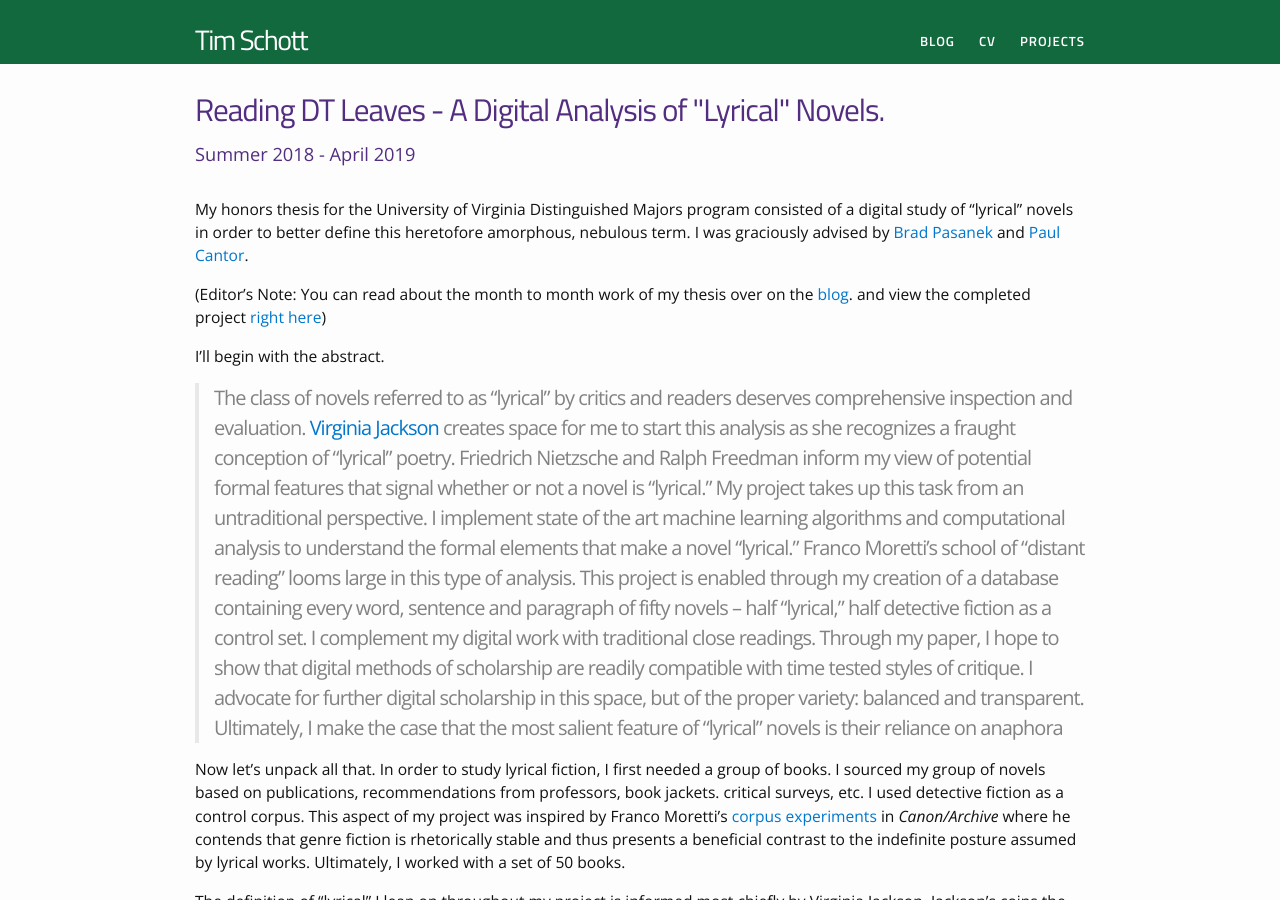
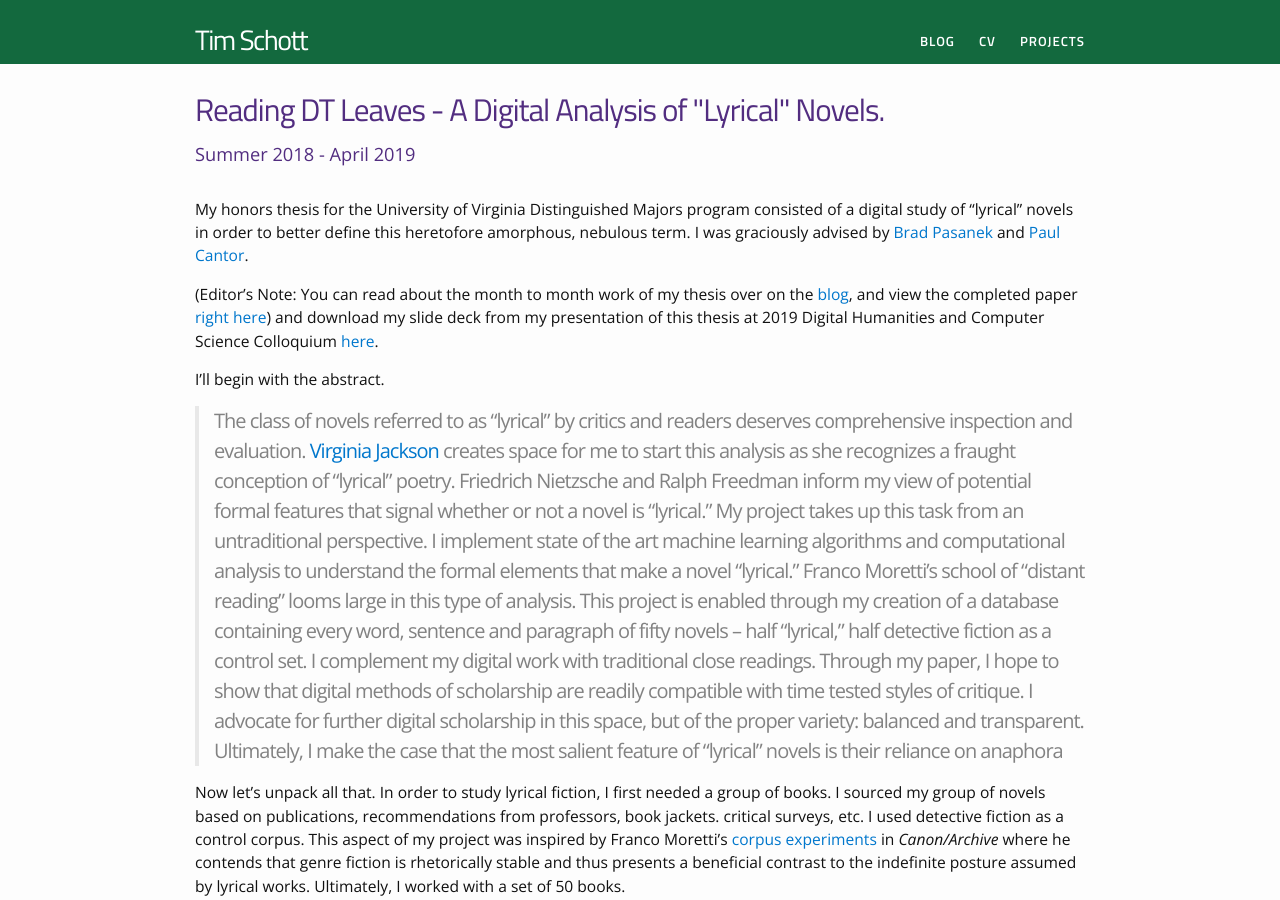
Before and after one commit to timschott/timschott.github.io, a Jekyll site: the page built from projects/dtleaves.md, in a window 1280 px wide and 900 px high. Built offline with Jekyll 4.4.1, drawn with Linux system fonts in a browser that asks for light colours.

Commit message:
add pdf from conference:

```diff
--- a/projects/dtleaves.md
+++ b/projects/dtleaves.md
@@ -8,7 +8,7 @@ plaindate: Summer 2018 - April 2019
 
 My honors thesis for the University of Virginia Distinguished Majors program consisted of a digital study of "lyrical" novels in order to better define this heretofore amorphous, nebulous term. I was graciously advised by [Brad Pasanek](https://english.as.virginia.edu/people/profile/bmp7e) and [Paul Cantor](https://english.as.virginia.edu/people/profile/pac2j).
 
-(Editor's Note: You can read about the month to month work of my thesis over on the [blog](/blog). and view the completed project [right here](/blog/2019/04/thesis-is-done))
+(Editor's Note: You can read about the month to month work of my thesis over on the [blog](/blog), and view the completed paper [right here](/blog/2019/04/thesis-is-done)) and download my slide deck from my presentation of this thesis at 2019 Digital Humanities and Computer Science Colloquium [here](/documents/DHCS.pdf).
 
 I'll begin with the abstract.
 >The class of novels referred to as “lyrical” by critics and readers deserves
```
Also changed, not shown: 1 other file.
